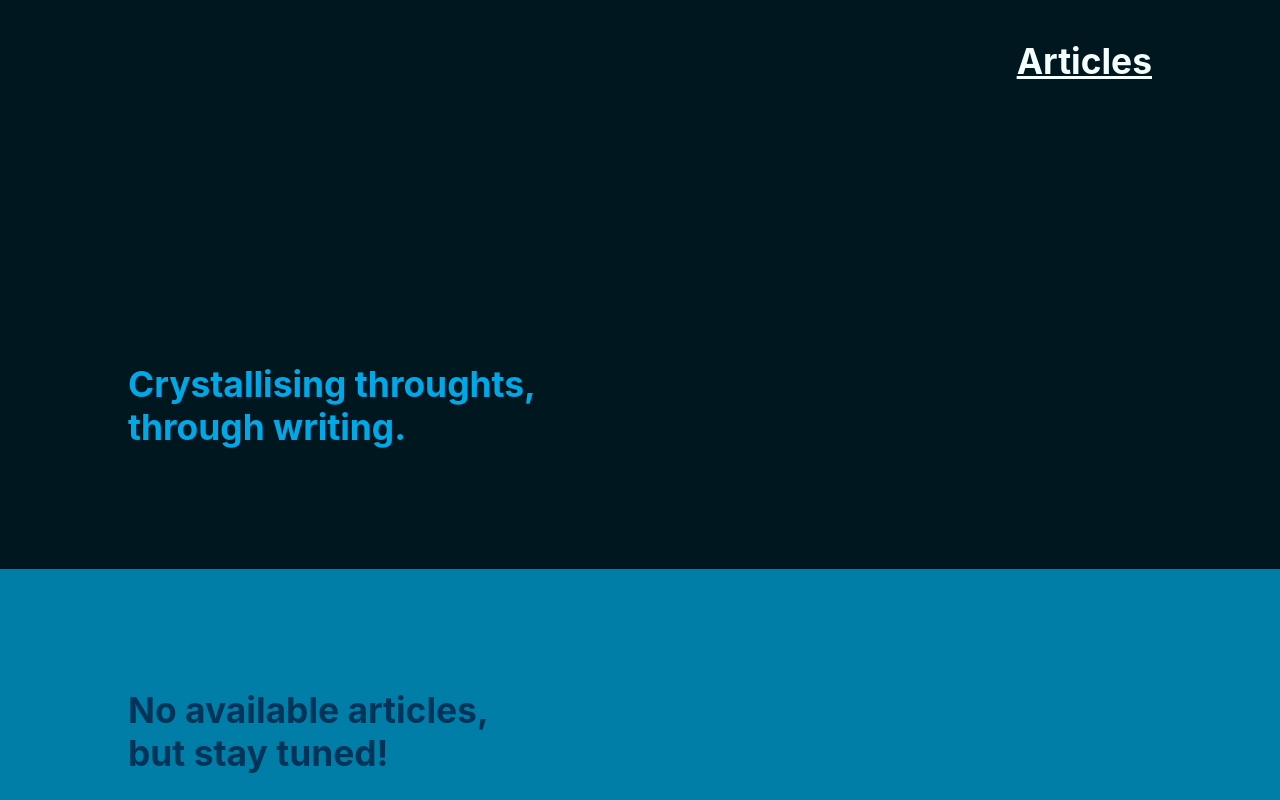
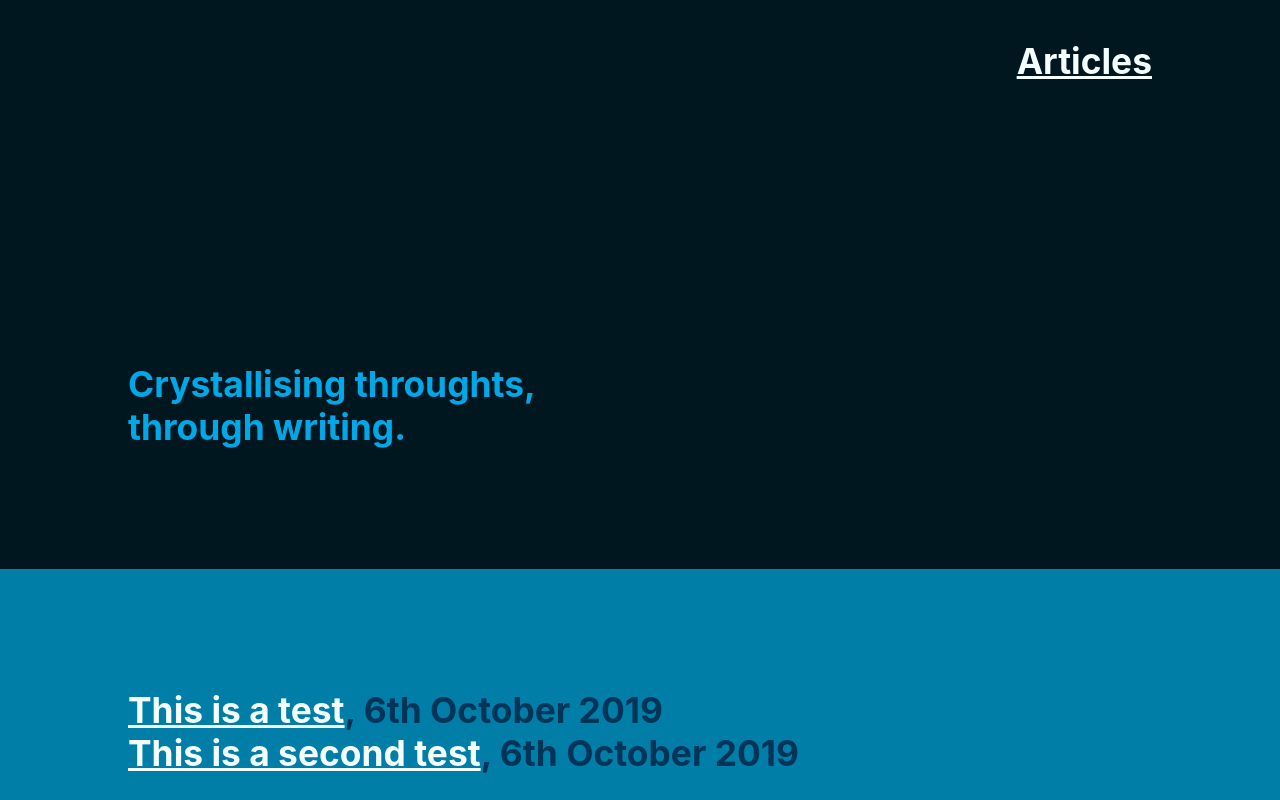
Before and after one commit to algaio/algaio.github.io, a Gatsby site: page /articles in a window 1280 px wide. Built offline with nearby package versions, Linux system fonts and the light colour scheme; Gatsby itself is replaced by a stand-in of ours.

Commit message:
FEAT: adds an article list on the /articles page

```diff
--- /dev/null
+++ b/src/components/list/list.js
@@ -0,0 +1,17 @@
+import React from 'react';
+import './list.scss';
+
+const List = ({ list }) => (
+  <React.Fragment>
+    {list &&
+      list.length > 0 &&
+      list.map(item => (
+        <section class="list__item">
+          <a href={item.href}>{item.text}</a>
+          <p>, {item.date}</p>
+        </section>
+      ))}
+  </React.Fragment>
+);
+
+export default List;
--- /dev/null
+++ b/src/components/list/list.scss
@@ -0,0 +1,18 @@
+@import "../../styles/_index";
+
+.list__item {
+  display: flex;
+  flex-flow: row;
+  align-items: center;
+  & > p,
+  a {
+    text-align: left;
+    @include h1();
+  }
+  & > p {
+    color: #003459;
+  }
+}
+.list__item__date {
+  @import "../../styles/_index";
+}
--- a/src/components/segment/segment.js
+++ b/src/components/segment/segment.js
@@ -1,5 +1,6 @@
 import React from 'react';
 import ReactHtmlParser from 'react-html-parser';
+import List from '../list/list.js';
 import './segment.scss';
 
 class Segment extends React.Component {
@@ -33,7 +34,7 @@ class Segment extends React.Component {
     }
   }
   render() {
-    const { h1, text, style, type } = this.props.data;
+    const { h1, list, text, style, type } = this.props.data;
     this.state.isMobile && text && this.cleanInputOfBreakpoints(text);
     return (
       <article
@@ -41,12 +42,13 @@ class Segment extends React.Component {
         style={this.state.isDesktop ? style : {}}
       >
         {h1 && <h1 className="h1">{ReactHtmlParser(h1)}</h1>}
-        {text &&
+        {!list && text &&
           text.map((text, index) => (
             <p className="h1" key={`paragraph__${index}__${text}`}>
               {ReactHtmlParser(text)}
             </p>
           ))}
+        {list && <List list={list} />}
       </article>
     );
   }
--- a/src/components/segment/segment.scss
+++ b/src/components/segment/segment.scss
@@ -64,11 +64,6 @@
     height: auto;
     padding-top: 15vh;
     padding-bottom: 15vh;
-    & > * {
-      color: #003459;
-      text-align: left;
-      @include h1();
-    }
     @include space-between-p-tags();
     @media #{$tablet} {
       padding-top: 7.5vh;
--- a/src/data/articlesContent.json
+++ b/src/data/articlesContent.json
@@ -9,6 +9,18 @@
     {
       "id": "segment-1",
       "type": "turquise",
+      "list": [
+        {
+          "href": "/test",
+          "text": "This is a test",
+          "date": "6th October 2019"
+        },
+        {
+          "href": "/test-2",
+          "text": "This is a second test",
+          "date": "6th October 2019"
+        }
+      ],
       "text": ["No available articles, <br/>but stay tuned!"]
     }
   ]
```
